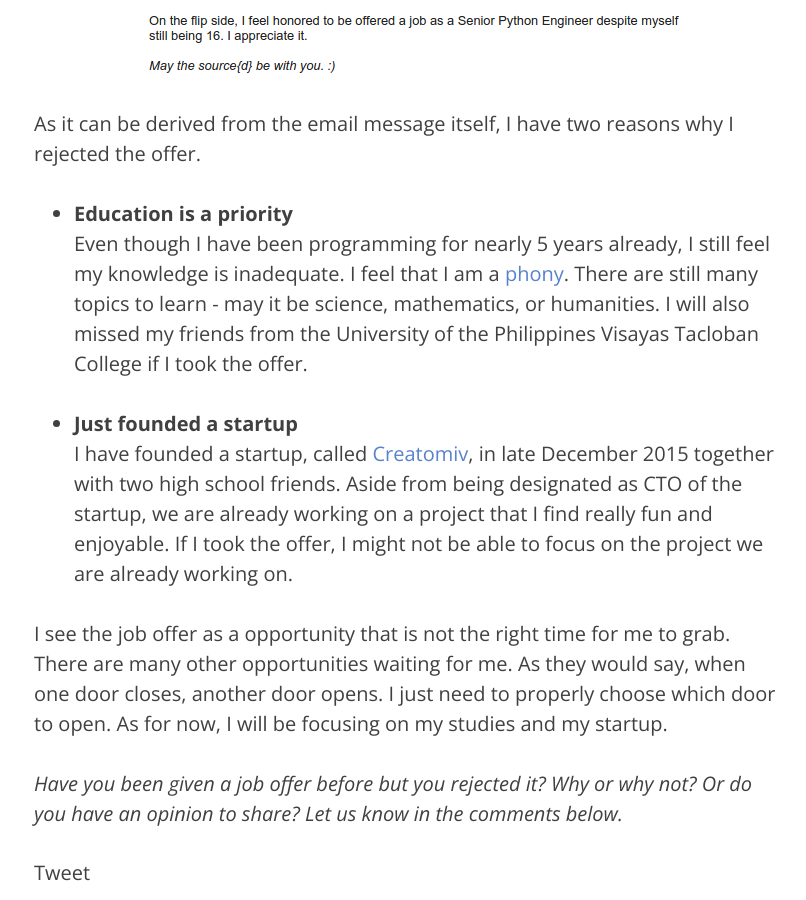
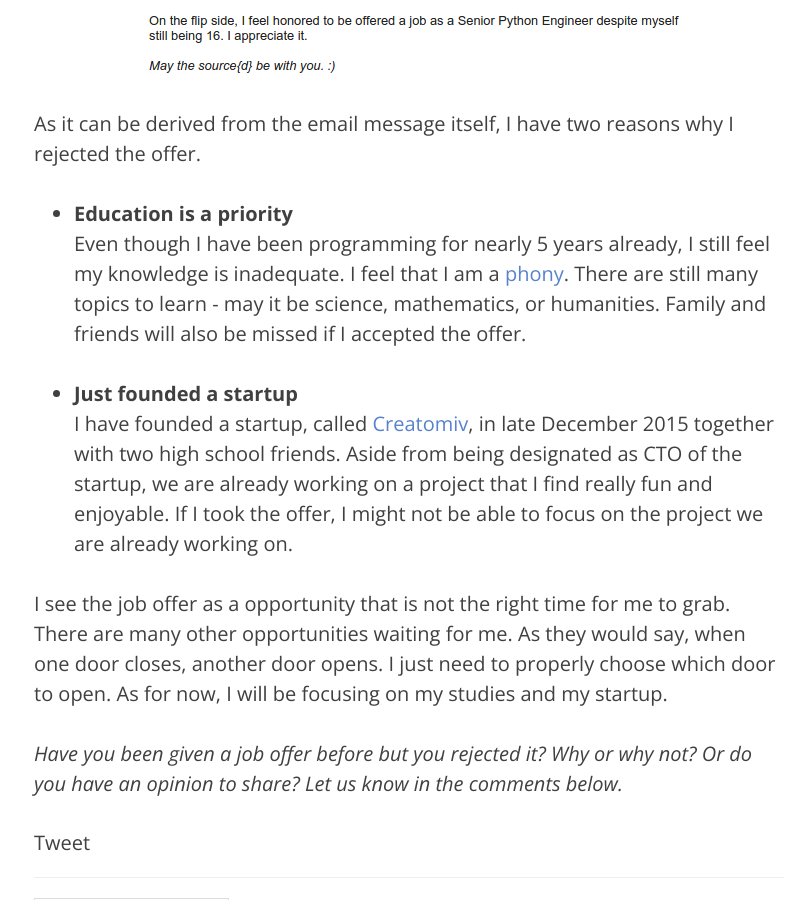
Before and after one commit to seanballais/seanballais.github.io, a Jekyll site: the page built from _posts/2016-01-30-a-job-offer-from-madrid.md, in a window 1280 px wide and 900 px high, scrolled down 1745 px. Shown: the whole window, without its empty margins (231-1037 px from the left). Built offline with Jekyll 4.4.1, drawn with Linux system fonts in a browser that asks for light colours; nearby versions of some CDN libraries; comment, search, counter and statistics services are not loaded.

Commit message:
Improved grammar.

```diff
--- a/_posts/2016-01-30-a-job-offer-from-madrid.md
+++ b/_posts/2016-01-30-a-job-offer-from-madrid.md
@@ -32,7 +32,7 @@ The rejection was simply a reply to the message in the email. No formal letters.
 As it can be derived from the email message itself, I have two reasons why I rejected the offer.
 
 * **Education is a priority**
-Even though I have been programming for nearly 5 years already, I still feel my knowledge is inadequate. I feel that I am a [phony](http://www.hanselman.com/blog/ImAPhonyAreYou.aspx). There are still many topics to learn - may it be science, mathematics, or humanities. I will also missed my friends from the University of the Philippines Visayas Tacloban College if I took the offer.
+Even though I have been programming for nearly 5 years already, I still feel my knowledge is inadequate. I feel that I am a [phony](http://www.hanselman.com/blog/ImAPhonyAreYou.aspx). There are still many topics to learn - may it be science, mathematics, or humanities. Family and friends will also be missed if I accepted the offer.
 
 * **Just founded a startup**
 I have founded a startup, called [Creatomiv](https://www.facebook.com/CreatomivStudios/), in late December 2015 together with two high school friends. Aside from being designated as CTO of the startup, we are already working on a project that I find really fun and enjoyable. If I took the offer, I might not be able to focus on the project we are already working on.
```
